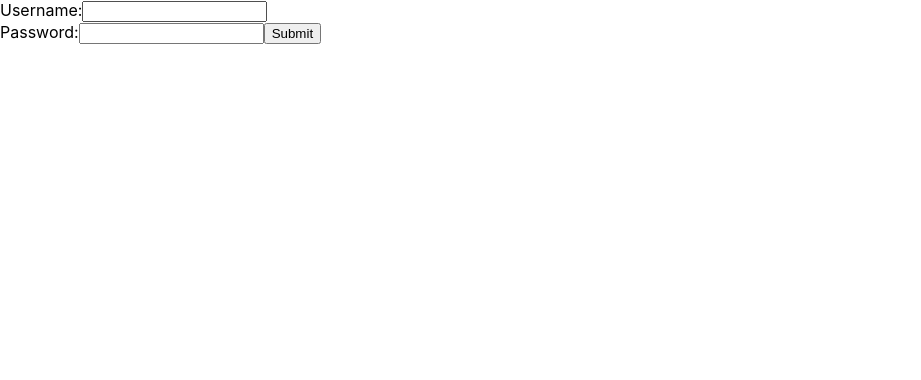
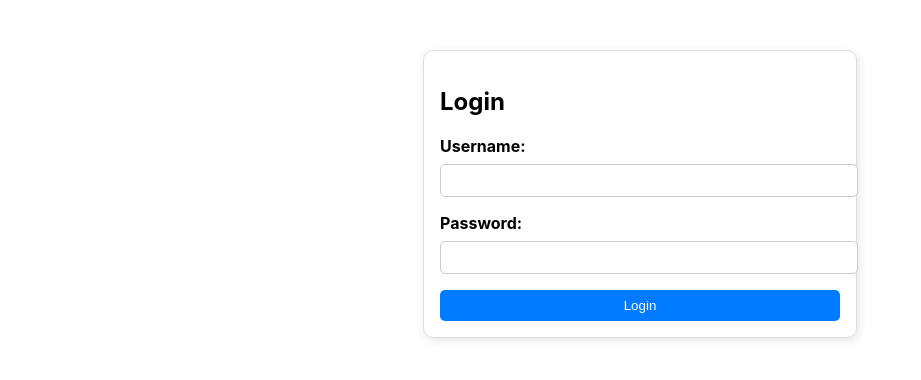
Before and after one commit to realvegetablegummy/ensf381_lab9, a React (Create React App) app in the folder ensf381_lab9/: page / in a window 1280 px wide. Shown: the top 380 px of the page, without its empty margins (0-921 px from the left). Built offline with nearby package versions, Linux system fonts and the light colour scheme.

Commit message:
finished first part

```diff
--- /dev/null
+++ b/ensf381_lab9/src/Login.css
@@ -0,0 +1,51 @@
+.loginbox {
+    display: flex;
+    flex-direction: column;
+
+    margin: 50px auto;
+    padding: 1rem; /* NOTE: rem -> root em, font-size of <html> */
+
+    width: 400px;
+
+    border: 1px solid #DDDDDD;
+    border-radius: 10px;
+
+    box-shadow: 2px 3px 10px 0px rgba(0, 0, 0, 0.1); /* NOTE: offset-x, offset-y, blur-radius, spread-radius, colour (r, g, b, alpha -> transparency) */
+}
+
+form label {
+    font-weight: bold;
+}
+
+form input {
+    margin-top: 0.5rem;
+    margin-bottom: 1rem;
+    padding: 0.5rem;
+
+    width: 100%;
+
+    border: 1px solid #CCCCCC;
+    border-radius: 5px;
+}
+
+form button {
+    padding: 0.5rem 1rem;
+
+    width: 100%;
+
+    border: none;
+    border-radius: 5px;
+
+    background-color: #007BFF;
+    color: #FFFFFF;
+
+    cursor: pointer;
+}
+
+form button:hover {
+    background-color: #006ee3;
+}
+
+#errormessage {
+    color: red;
+}
--- a/ensf381_lab9/src/Login.js
+++ b/ensf381_lab9/src/Login.js
@@ -1,12 +1,14 @@
 import React, { useState } from "react";
 import { useNavigate } from 'react-router-dom';
+import './Login.css';
 
 function Login () {
 
     const [username, setUsername] = useState('');
     const [password, setPassword] = useState('');
 
-    const [submissionError, setSubmissionError] = useState(false);
+    const [errorBoolean, setErrorBoolean] = useState(false);
+    const [errorMessage, setErrorMessage] = useState('');
 
     const navigate = useNavigate();
 
@@ -27,20 +29,26 @@ function Login () {
             const data = await response.json();
 
             if (response.ok) {
-                console.log('Form submission successfull!');
+                setErrorBoolean(false);
+                // console.log('Form submission successfull!');
                 navigate('/predict')
             } else {
-                setSubmissionError(true)
-                console.error('Form submission failed.');
+                setErrorBoolean(true);
+                // console.error('Form submission failed.');
+                // document.getElementById("errormessage").innerText = "Form submission failed.";
+                setErrorMessage('Invalid Login.');
             }
             } catch (error) {
-                setSubmissionError(true)
-                console.error('Error during form submission:', error);
+                setErrorBoolean(true);
+                // console.error('Error during form submission: ', error);
+                // document.getElementById("errormessage").innerText = "Error during form submission: " + error;
+                setErrorMessage('Error during form submission.');
             }
         };
     return (
-        <div>
+        <div class="loginbox">
         <form onSubmit={handleSubmit}>
+            <h2>Login</h2>
             <label for="username">Username:</label>
             <input
             type="text"
@@ -48,7 +56,6 @@ function Login () {
             name="username"
             onChange={(e) => setUsername(e.target.value)}
             required/>
-            <br></br>
             <label for="password">Password:</label>
             <input
             type="text"
@@ -56,12 +63,10 @@ function Login () {
             name="password"
             onChange={(e) => setPassword(e.target.value)}
             required/>
-            <button type="submit">Submit</button>
+            <button type="submit">Login</button>
         </form>
-        {submissionError && (
-            <div>
-                <p>Error Eror!</p>
-            </div>
+        {errorBoolean && (
+            <p id="errormessage">{errorMessage}</p>
         )}
         </div>
     );
```
